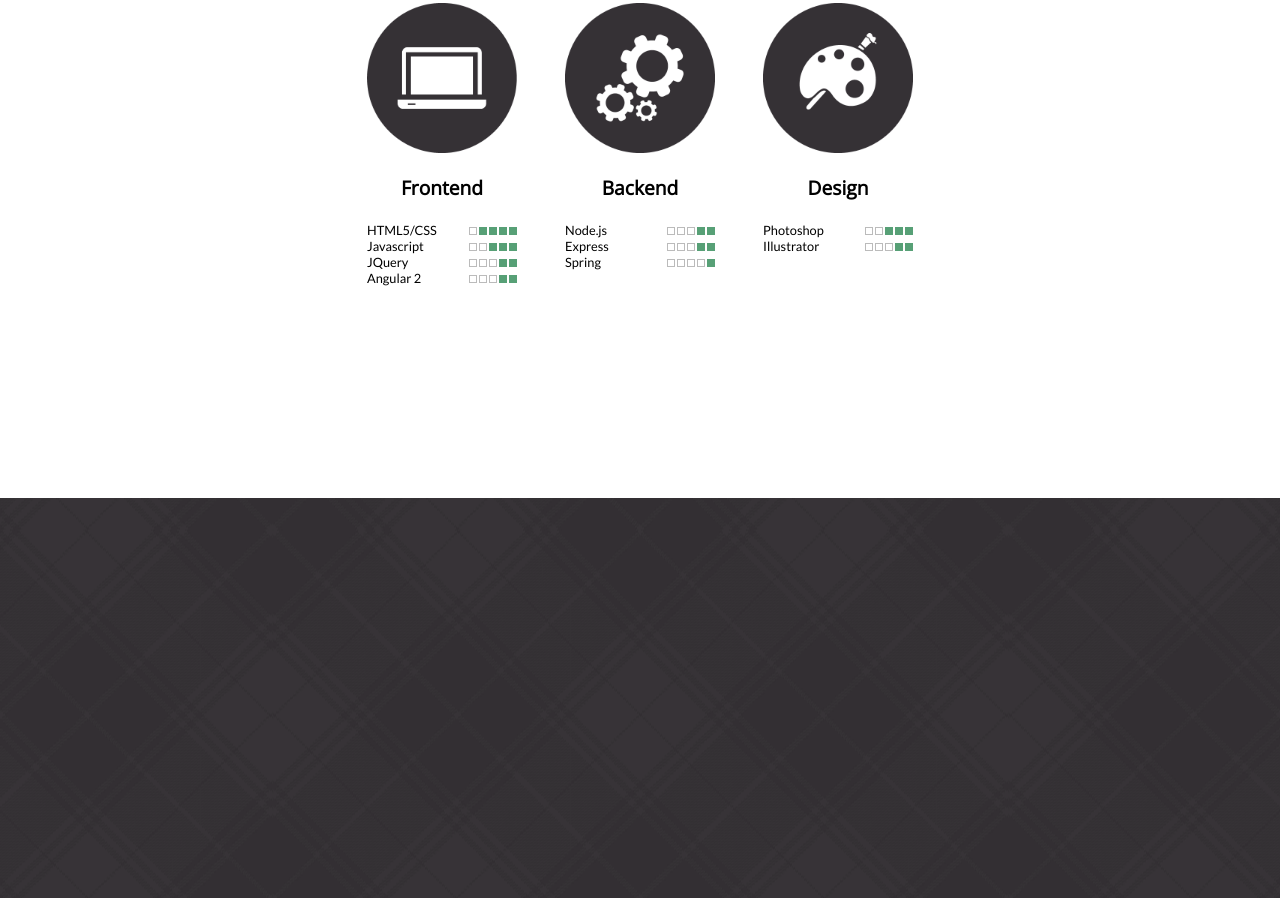
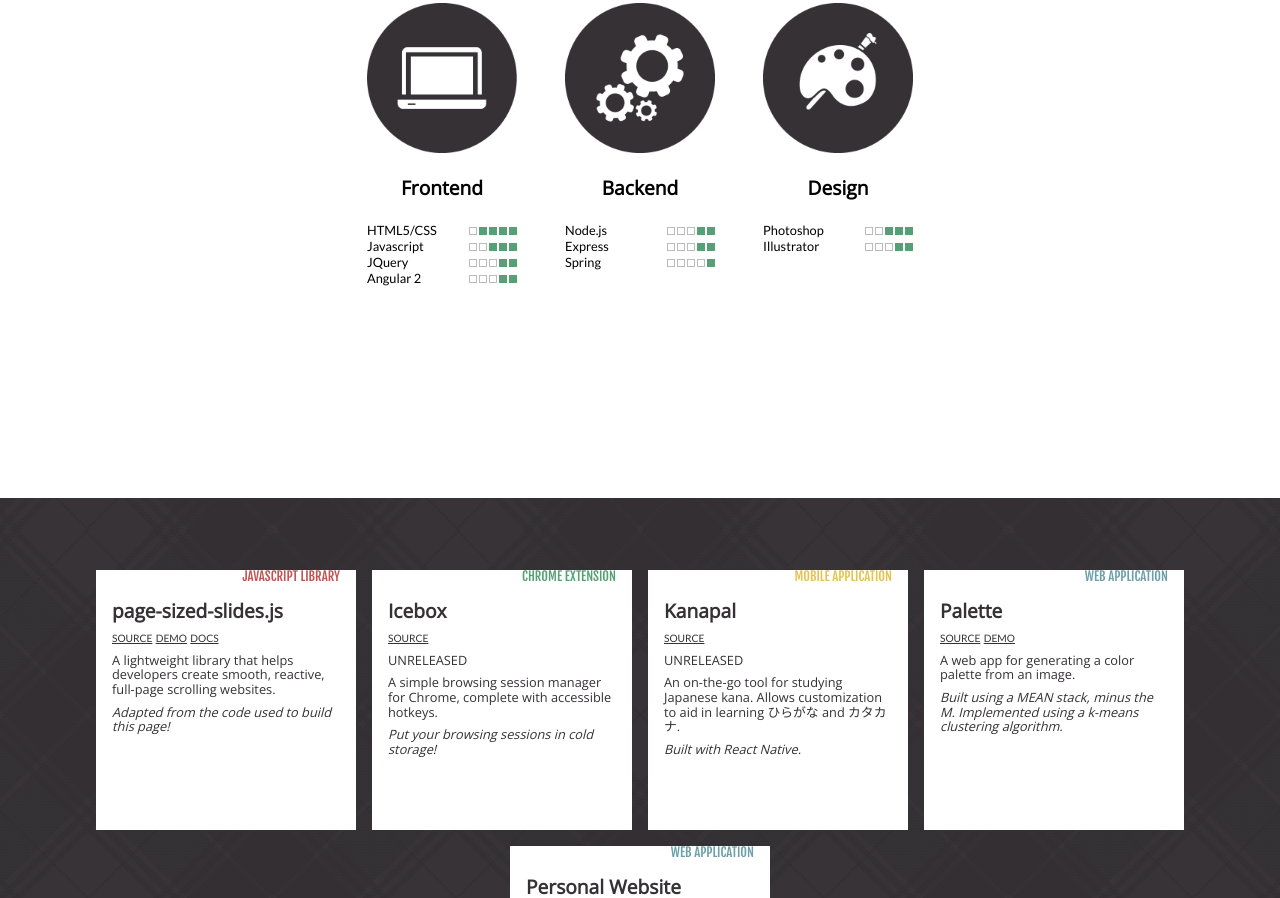
Before and after one commit to justinmao/justinmao.github.io, a plain HTML site: page index.html in a window 1280 px wide. Shown: the part 1902-2800 px from the top of the page. Drawn offline with nearby package versions, Linux system fonts and the light colour scheme.

Commit message:
Added projects and fixed navbar clicking issues

```diff
--- a/index.html
+++ b/index.html
@@ -1,6 +1,7 @@
 <!DOCTYPE html>
 <html>
   <head>
+    <meta http-equiv="Content-Type" content="text/html; charset=utf-8">
     <meta name="viewport" content="width=device-width, initial-scale=1.0">
     <title>Justin Mao</title>
     <link rel="shortcut icon" href="style/assets/favicon.png">
@@ -38,7 +39,7 @@
           </div>
         </nav>
       </header>
-      <div id="top-arrow"><p>^</p></div>
+      <div id="top-arrow-container"><div id="top-arrow"><p>^</p></div></div>
       <main>
         <div id="home">
           <div id="title">
@@ -172,6 +173,45 @@
           <footer><div id="skills-next-arrow" class="next-arrow"><span>SEE IT IN ACTION</span><p>^</p></div></footer>
         </div>
         <div id="projects">
+          <div id="card-container">
+            <div class="project-card-large">
+              <h2 style="color: #BD5551">JAVASCRIPT LIBRARY</h2>
+              <h1>page-sized-slides.js</h1>
+              <p><a href="#">SOURCE</a>&nbsp;<a href="#">DEMO</a>&nbsp;<a href="#">DOCS</a></p>
+              <p>A lightweight library that helps developers create smooth, reactive, full-page scrolling websites.</p>
+              <p><i>Adapted from the code used to build this page!</i></p>
+            </div>
+            <div class="project-card-large">
+              <h2 style="color: #57A076">CHROME EXTENSION</h2>
+              <h1>Icebox</h1>
+              <p><a href="#">SOURCE</a></p>
+              <p>UNRELEASED</p>
+              <p>A simple browsing session manager for Chrome, complete with accessible hotkeys.</p>
+              <p><i>Put your browsing sessions in cold storage!</i></p>
+            </div>
+            <div class="project-card-large">
+              <h2 style="color: #E4C350">MOBILE APPLICATION</h2>
+              <h1>Kanapal</h1>
+              <p><a href="#">SOURCE</a></p>
+              <p>UNRELEASED</p>
+              <p>An on-the-go tool for studying Japanese kana. Allows customization to aid in learning ひらがな and カタカナ.</p>
+              <p><i>Built with React Native.</i></p>
+            </div>
+            <div class="project-card-large">
+              <h2 style="color: #6B9FAA">WEB APPLICATION</h2>
+              <h1>Palette</h1>
+              <p><a href="#">SOURCE</a>&nbsp;<a href="#">DEMO</a></p>
+              <p>A web app for generating a color palette from an image.</p>
+              <p><i>Built using a MEAN stack, minus the M. Implemented using a k-means clustering algorithm.</i></p>
+            </div>
+            <div class="project-card-large">
+              <h2 style="color: #6B9FAA">WEB APPLICATION</h2>
+              <h1>Personal Website</h1>
+              <p><a href="#">SOURCE</a>&nbsp;<a href="#">DEMO</a></p>
+              <p>My online portfolio/personal portal intended to show off my technical and design capabilities.</p>
+              <p><i>This website! Built using HTML, CSS, and Javascript.</i></p>
+            </div>
+          </div>
         </div>
         <div id="resume">
           <table id="resume-info">
--- a/style/index.css
+++ b/style/index.css
@@ -1,4 +1,4 @@
-@import url('https://fonts.googleapis.com/css?family=Lora|Lato|Playfair+Display|Open+Sans:300');
+@import url('https://fonts.googleapis.com/css?family=Lora|Lato|Playfair+Display|Open+Sans:300|Fjalla+One');
 
 html {
   height: 100%;
@@ -34,12 +34,20 @@ header {
   transition: color 1s;
 }
 
+#top-arrow-container {
+  pointer-events: none;
+  height: 64px;
+  width: 100%;
+  position: fixed;
+  display: flex;
+  justify-content: center;
+}
+
 #top-arrow {
   pointer-events: none;
   opacity: 0;
   height: 64px;
-  width: 100%;
-  position: fixed;
+  width: 64px;
   display: flex;
   justify-content: center;
   align-items: center;
@@ -419,6 +427,59 @@ footer {
   background-position: center center;
   display: flex;
   flex-direction: column;
+  align-items: center;
+}
+
+#card-container {
+  width: calc(100% - 16px);
+  margin-top: 64px;
+  display: flex;
+  justify-content: center;
+  flex-wrap: wrap;
+}
+
+.project-card-large {
+  height: 260px;
+  width: 228px;
+  margin: 8px;
+  padding-left: 16px;
+  padding-right: 16px;
+  background-color: white;
+  display: flex;
+  flex-direction: column;
+  align-items: flex-start;
+}
+
+.project-card-large h1 {
+  width: 100%;
+  margin: 16px 0 4px 0;
+  font-size: 1.2em;
+  font-family: 'Open Sans', sans-serif;
+  color: #353135;
+}
+
+.project-card-large h2 {
+  width: 100%;
+  margin: -1px 0 0 0;
+  font-weight: normal;
+  font-family: 'Fjalla One', sans-serif;
+  font-size: 0.8em;
+  text-align: right;
+}
+
+.project-card-large a {
+  text-decoration: underline;
+  font-weight: normal;
+  font-family: 'Lato', sans-serif;
+  font-size: 0.8em;
+  color: #353135;
+}
+
+.project-card-large p {
+  margin: 4px 0 4px 0;
+  font-size: 0.8em;
+  font-family: 'Open Sans', sans-serif;
+  color: #353135;
 }
 
 #resume {
```
